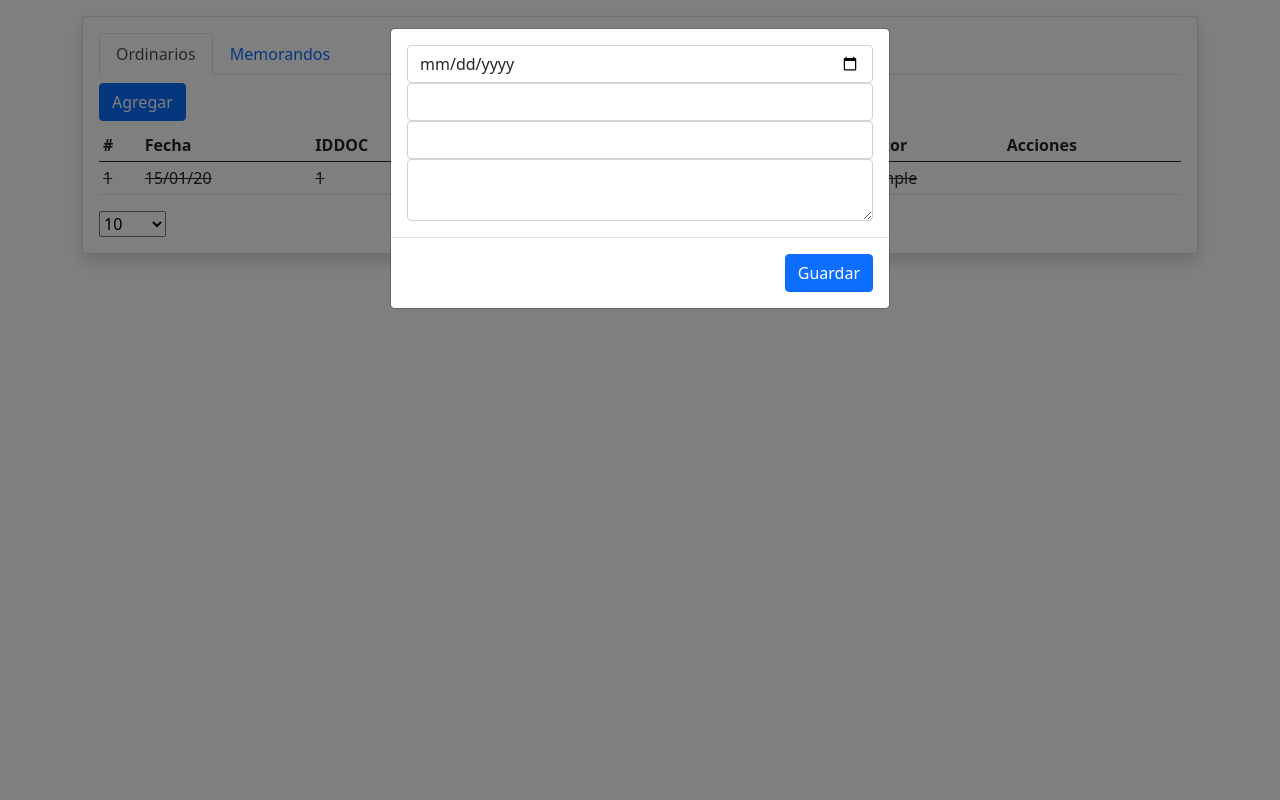
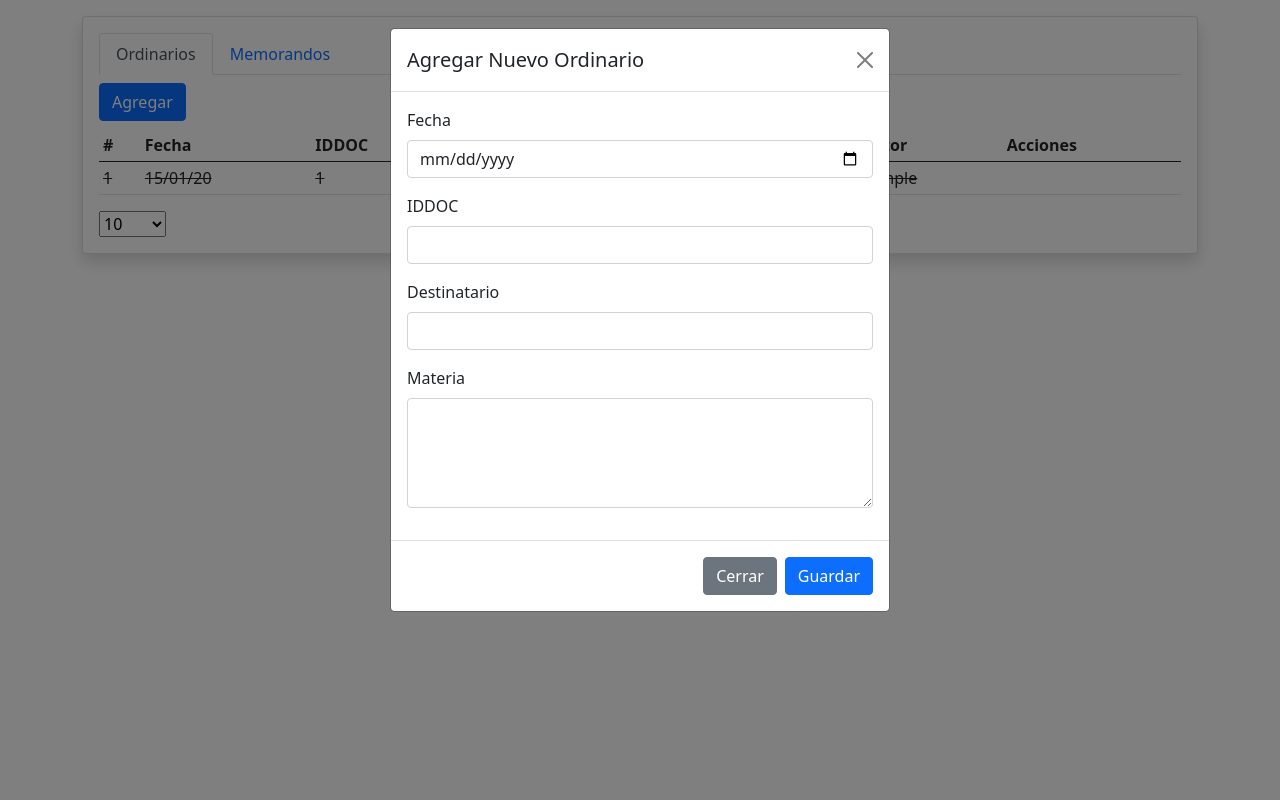
Before and after one commit to j1o1a/libro_dj, a Django app: template ordinarios/templates/ordinarios/lista.html in a window 1280 px wide, after a click on "Agregar". Run offline with Django 5.2, Linux system fonts and the light colour scheme; tables that the repository leaves empty hold one stand-in row (values such as "Sample post"); the template is opened without the code that fills it: values that come from a table or form of the project are taken from there, most other values are stand-ins (such as "Sample title", 1, 10 or a date in 2020); some libraries are stand-ins or nearby versions.

Commit message:
Agrega fecha actual al formulario de ordinarios en views.py

```diff
--- /dev/null
+++ b/ordinarios/templates/ordinarios/form.html
@@ -0,0 +1,22 @@
+<div class="modal-body">
+    <div class="mb-3">
+        <label for="fecha" class="form-label">Fecha</label>
+        <input type="date" name="fecha" id="fecha" class="form-control" value="{{ fecha_actual }}" required>
+    </div>
+    <div class="mb-3">
+        <label for="iddoc" class="form-label">IDDOC</label>
+        <input type="number" name="iddoc" id="iddoc" class="form-control" required>
+    </div>
+    <div class="mb-3">
+        <label for="destinatario" class="form-label">Destinatario</label>
+        <input type="text" name="destinatario" id="destinatario" class="form-control" maxlength="100" required>
+    </div>
+    <div class="mb-3">
+        <label for="materia" class="form-label">Materia</label>
+        <textarea name="materia" id="materia" class="form-control" maxlength="5000" rows="4" required></textarea>
+    </div>
+</div>
+<div class="modal-footer">
+    <button type="button" class="btn btn-secondary" data-bs-dismiss="modal">Cerrar</button>
+    <button type="submit" class="btn btn-primary">Guardar</button>
+</div>
--- a/ordinarios/templates/ordinarios/lista.html
+++ b/ordinarios/templates/ordinarios/lista.html
@@ -1,4 +1,4 @@
-{% extends 'base.html' %}
+{% extends 'core/base.html' %}
 {% block content %}
 <div class="container mt-3">
     <div class="card shadow">
@@ -36,20 +36,16 @@
     </div>
 </div>
 
-<div class="modal fade" id="agregarModal">
+<div class="modal fade" id="agregarModal" tabindex="-1" aria-labelledby="agregarModalLabel" aria-hidden="true">
     <div class="modal-dialog">
         <div class="modal-content">
             <form method="post" action="{% url 'ordinarios_agregar' %}">
                 {% csrf_token %}
-                <div class="modal-body">
-                    <input type="date" name="fecha" class="form-control" required>
-                    <input type="number" name="iddoc" class="form-control" required>
-                    <input type="text" name="destinatario" class="form-control" maxlength="100" required>
-                    <textarea name="materia" class="form-control" maxlength="5000" required></textarea>
+                <div class="modal-header">
+                    <h5 class="modal-title" id="agregarModalLabel">Agregar Nuevo Ordinario</h5>
+                    <button type="button" class="btn-close" data-bs-dismiss="modal" aria-label="Close"></button>
                 </div>
-                <div class="modal-footer">
-                    <button type="submit" class="btn btn-primary">Guardar</button>
-                </div>
+                {% include 'ordinarios/form.html' %}
             </form>
         </div>
     </div>
--- a/ordinarios/views.py
+++ b/ordinarios/views.py
@@ -2,8 +2,8 @@
 from django.contrib.auth.decorators import login_required
 from .models import Ordinario
 from auditoria.models import Auditoria
-from django.contrib.auth.models import User
 from django.http import JsonResponse
+from datetime import datetime
 
 @login_required
 def ordinarios_lista(request):
@@ -31,7 +31,9 @@
             registro_id=ordinario.pk, detalles=f'Creado {ordinario.numero}'
         )
         return redirect('ordinarios_lista')
-    return JsonResponse({'html': render(request, 'ordinarios/form.html').content.decode()})
+    # Pasar la fecha actual al formulario
+    fecha_actual = datetime.now().strftime('%Y-%m-%d')
+    return render(request, 'ordinarios/form.html', {'fecha_actual': fecha_actual})
 
 @login_required
 def ordinarios_editar(request, pk):
```
